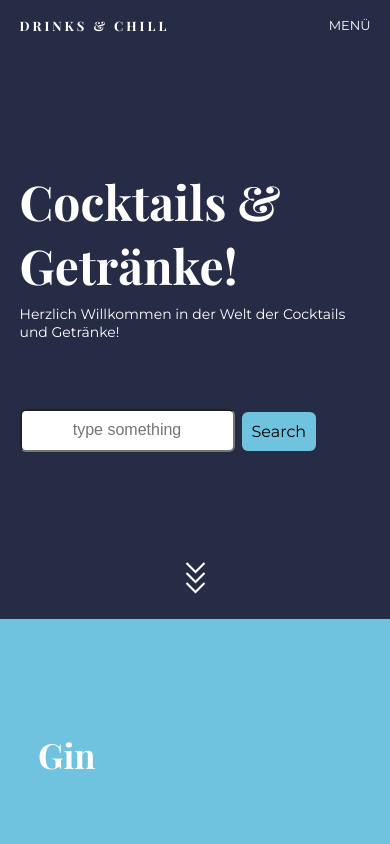
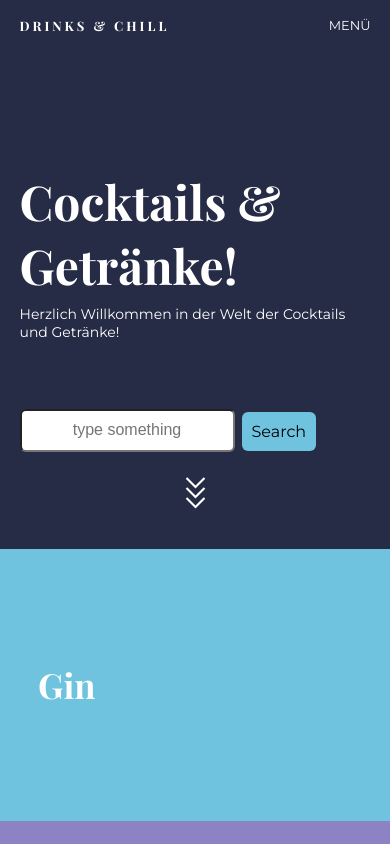
Before and after one commit to enriquenv/drinkschill, a React (Create React App) app: page / in a window 390 px wide. Shown: the top 844 px of the page. Built offline with nearby package versions, Linux system fonts and the light colour scheme.

Commit message:
header_update

```diff
--- a/src/components/CategoryResults.css
+++ b/src/components/CategoryResults.css
@@ -1,5 +1,5 @@
 .category-results-container {
-  padding-top: 100px;
+  /* padding-top: 100px; */
   display: grid;
   grid-template-columns: repeat(2, 1fr);
 }
--- a/src/components/Header.css
+++ b/src/components/Header.css
@@ -42,11 +42,22 @@
   margin: 0 auto;
   padding: 10vh 0 3vh 0;
 }
-
+.arrow:hover {
+  transition: transform 3s ease-in-out;
+  transform: rotateY(-360deg);
+}
 .search-button {
   border-radius: 6px;
-  background-color: #6FC3DF;
+  background-color: #6fc3df;
   color: #000;
   padding: 10px;
   vertical-align: middle;
 }
+@media only screen and (max-width: 576px) {
+  .HeaderContainer {
+    height: 65vh;
+  }
+  .arrow {
+    padding: 0 0 5vh 0;
+  }
+}
```
